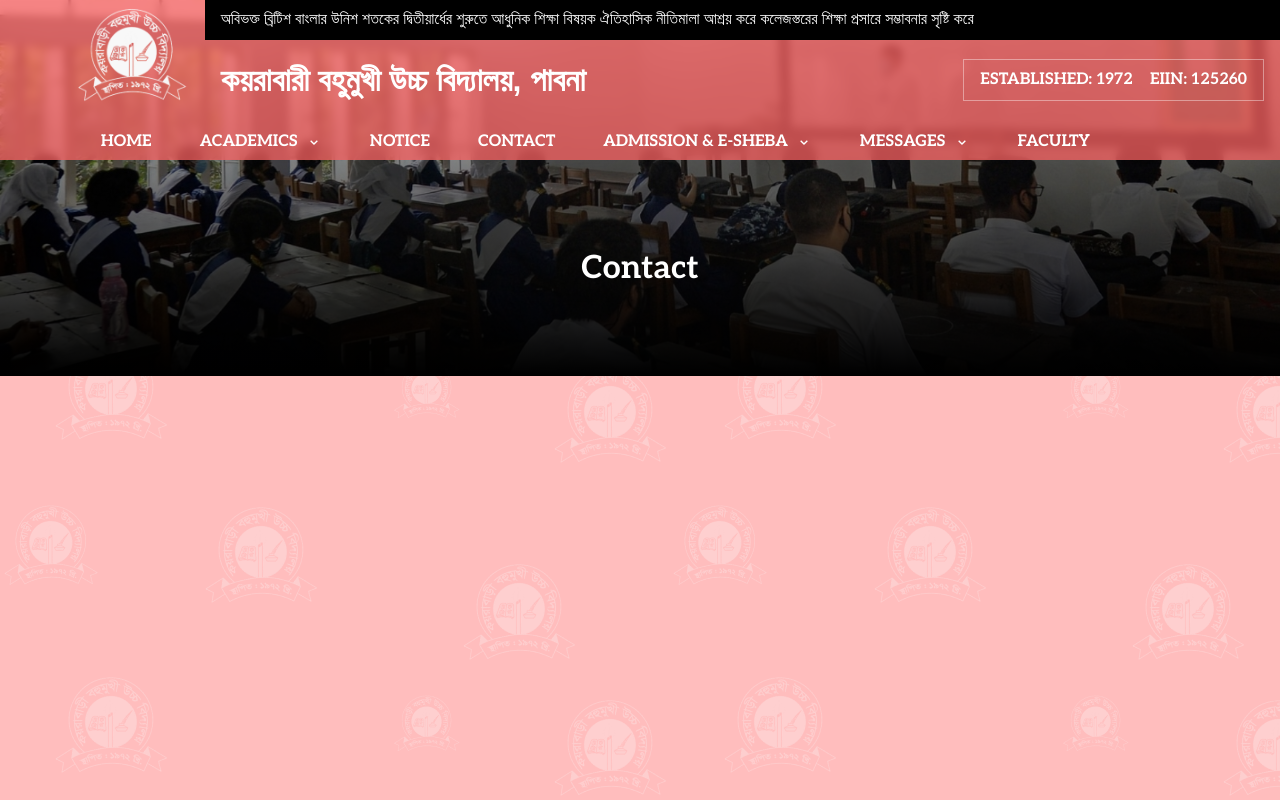
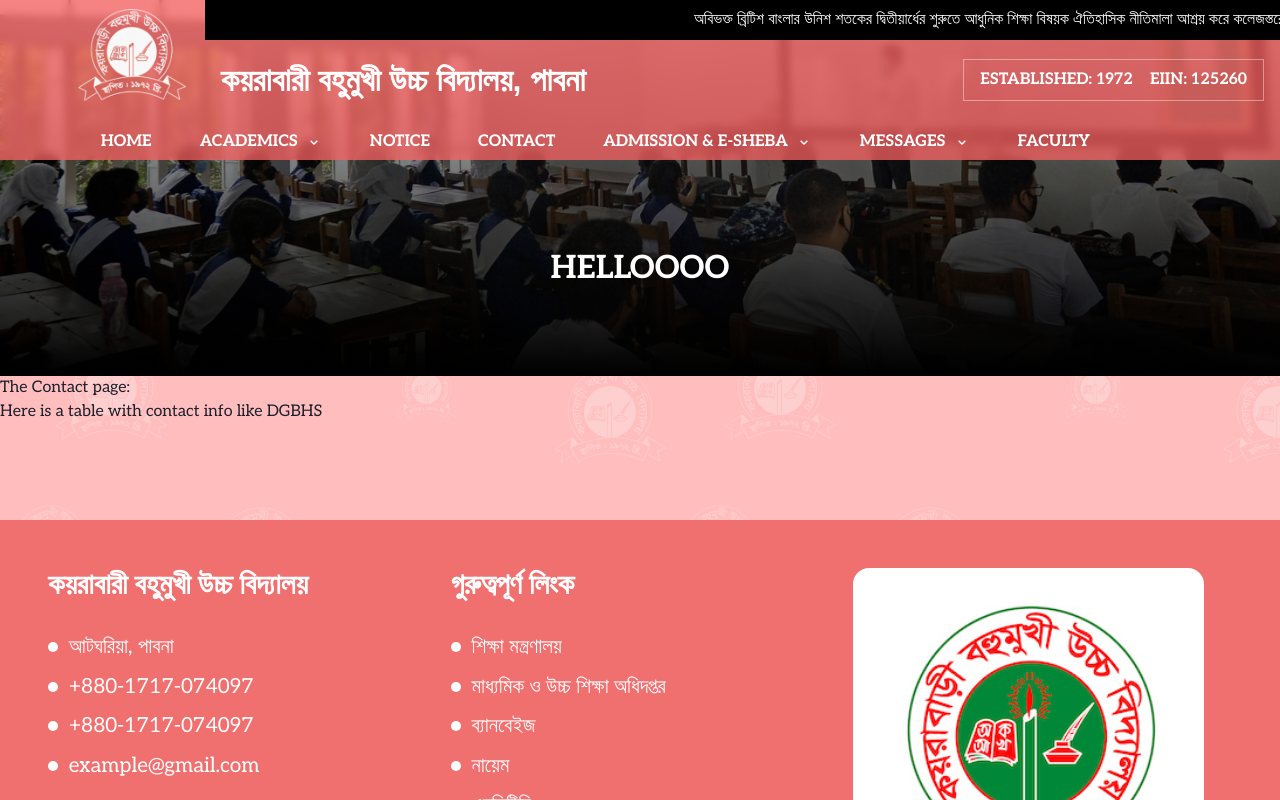
Before and after one commit to AneekRahman/education-suite, a React (Create React App) app in the folder client/: page /contact in a window 1280 px wide. Shown: the top 800 px of the page. Built offline with nearby package versions, Linux system fonts and the light colour scheme.

Commit message:
- Create the GenericPage system

```diff
--- a/client/src/App.tsx
+++ b/client/src/App.tsx
@@ -9,7 +9,8 @@
 
 // 1. import `ChakraProvider` component
 import { ChakraProvider } from "@chakra-ui/react";
-import ContactPage from "./pages/ContactPage";
+import GenericPage from "./pages/GenericPages/GenericPage";
+import ContactPageBody from "./pages/GenericPages/ContactPageBody";
 
 function App() {
   return (
@@ -18,7 +19,12 @@
         <Router>
           <Routes>
             <Route path="/" element={<HomePage />} />
-            <Route path="/contact" element={<ContactPage />} />
+            <Route
+              path="/contact"
+              element={
+                <GenericPage title="HELLOOOO" body={<ContactPageBody />} />
+              }
+            />
             <Route path="*" element={<Navigate to="/" replace />} />
           </Routes>
         </Router>
--- a/client/src/pages/ContactPage.tsx
+++ /dev/null
@@ -1,18 +0,0 @@
-import { Center, Flex } from "@chakra-ui/react";
-import React from "react";
-import Header from "../components/Header";
-import styles from "../styles/ContactPage.module.scss";
-
-export default function ContactPage() {
-  return (
-    <div className={styles.ContactPage}>
-      <Flex flexDirection="column" className={styles.HeroWrapper}>
-        <div className={styles.BgDarkGradient}></div>
-        <Header />
-        <Center flex="1" className={styles.HeroMainTextWrapper}>
-          <h2>Contact</h2>
-        </Center>
-      </Flex>
-    </div>
-  );
-}
--- /dev/null
+++ b/client/src/pages/GenericPages/ContactPageBody.tsx
@@ -0,0 +1,8 @@
+export default function ContactPageBody() {
+  return (
+    <div>
+      <h1>The Contact page:</h1>
+      <p>Here is a table with contact info like DGBHS</p>
+    </div>
+  );
+}
--- /dev/null
+++ b/client/src/pages/GenericPages/GenericPage.tsx
@@ -0,0 +1,26 @@
+import { Center, Flex } from "@chakra-ui/react";
+import Footer from "../../components/Footer";
+import Header from "../../components/Header";
+import styles from "../../styles/GenericPage.module.scss";
+
+export default function GenericPage({
+  title,
+  body,
+}: {
+  title: string;
+  body: JSX.Element;
+}) {
+  return (
+    <div className={styles.GenericPage}>
+      <Flex flexDirection="column" className={styles.HeroWrapper}>
+        <div className={styles.BgDarkGradient}></div>
+        <Header />
+        <Center flex="1" className={styles.HeroMainTextWrapper}>
+          <h2>{title}</h2>
+        </Center>
+      </Flex>
+      {body}
+      <Footer />
+    </div>
+  );
+}
--- a/client/src/styles/ContactPage.module.scss
+++ b/client/src/styles/GenericPage.module.scss
@@ -1,6 +1,6 @@
 @import "./constants.scss";
 
-.ContactPage {
+.GenericPage {
   position: relative;
   background-color: #ffbdbd;
   background-image: url(../../public/assets/logo-bg-repeated-pattern.png);
--- a/client/src/styles/HomePage.module.scss
+++ b/client/src/styles/HomePage.module.scss
@@ -307,18 +307,6 @@
   }
 }
 
-@keyframes movingHeadline {
-  0% {
-    transform: translateX(100%);
-  }
-  50% {
-    transform: translateX(0);
-  }
-  100% {
-    transform: translateX(-100%);
-  }
-}
-
 @media screen and (max-width: $mobileMediaThreshold) {
   .Header {
     padding: 0;
--- a/client/src/styles/constants.scss
+++ b/client/src/styles/constants.scss
@@ -1,2 +1,14 @@
 $paddingLeftHeader: 6vw;
 $mobileMediaThreshold: 1000px;
+
+@keyframes movingHeadline {
+  0% {
+    transform: translateX(100%);
+  }
+  50% {
+    transform: translateX(0);
+  }
+  100% {
+    transform: translateX(-100%);
+  }
+}
```
